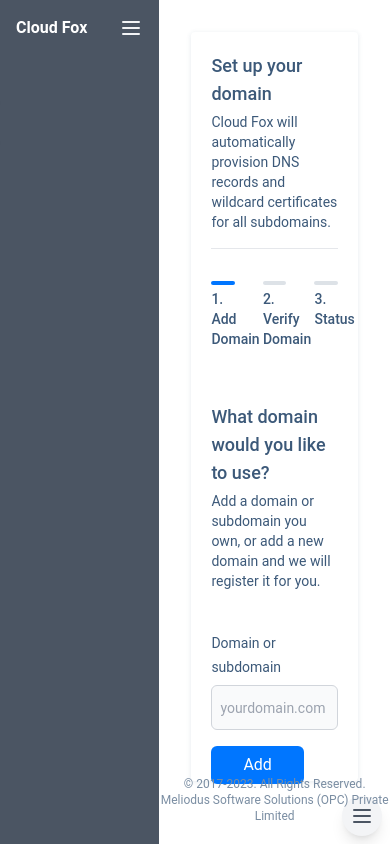
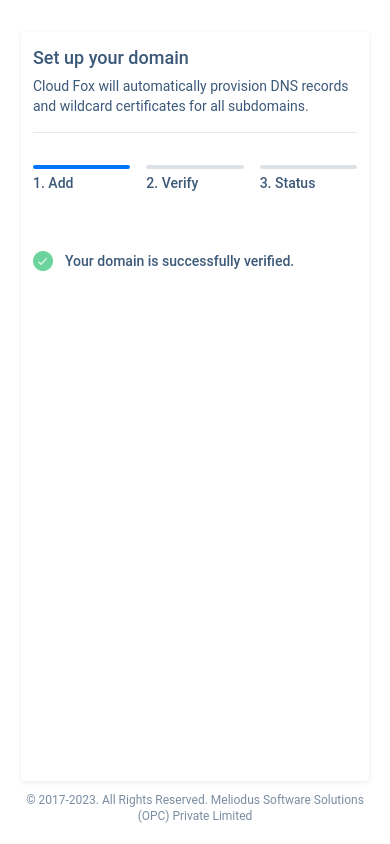
Before and after one commit to TryMeliodus/Cloud-Fox, a React (Vite) app: page /domain/setup in a window 390 px wide. Built offline with nearby package versions, Linux system fonts and the light colour scheme.

Commit message:
feat(style): mobile reponsive inner page completed

```diff
--- a/src/pages/App.tsx
+++ b/src/pages/App.tsx
@@ -8,7 +8,7 @@ import style from '../styles/app.module.css'
 import Rightarrow from '../assets/rightarrow.png'
 import Downarrow from '../assets/downarrow.png'
 
-import Sidebar from './Sidebar'
+// import Sidebar from './Sidebar'
 
 function App() {
   const [popup, setpopup] = useState(false)
@@ -19,7 +19,7 @@ function App() {
   return (
     <>
       <div className="flex min-h-screen" data-dev-hint="container">
-        <Sidebar />
+        {/* <Sidebar /> */}
         {/* while no data import */}
         {/* <div className={style.container}>
           <div className="flex justify-center items-center flex-col">
@@ -33,15 +33,15 @@ function App() {
               <div className="flex items-center space-x-3">
                 <img className="w-auto h-6" src={Add} alt="" />
                 <div className="text-default">
-                  <p className="font-medium text-[15px]">Import Project</p>
-                  <p className="text-[13px]">Add a repo from your git provider</p>
+                  <p className="font-medium text-[15px] title">Import Project</p>
+                  <p className="text-[13px] subtitle">Add a repo from your git provider</p>
                 </div>
               </div>
               <button className={style.importbtn}>Import</button>
             </div>
           </div>
 
-          <div className="bottom-5 fixed text-center text-footerText text-xs">
+          <div className="bottom-5 fixed text-center text-footerText text-xs mobile-footer">
             © 2017-2023. All Rights Reserved. Meliodus Software Solutions (OPC) Private Limited
           </div>
         </div> */}
@@ -50,7 +50,7 @@ function App() {
         {/* While data is already exist */}
         <div className={style.tablecontainer}>
           <div className={style.tablesubcontainer}>
-            <div className="border-b pb-3 flex items-center justify-between">
+            <div className="border-b pb-3 flex items-center justify-between custom-mobile-wrapper">
               <div>
                 <p className="text-default font-medium text-lg">List of instances</p>
                 <p className="text-sm text-default my-1">
@@ -102,7 +102,7 @@ function App() {
                       <td data-colname="Date" className="font-medium">
                         Jun 23, 2023
                       </td>
-                      <td data-colname="" className="font-medium">
+                      <td data-colname="" className="font-medium ">
                         <img className="w-auto h-4 mx-auto cursor-pointer" src={Rightarrow} alt="" />
                       </td>
                     </tr>
@@ -111,8 +111,8 @@ function App() {
               </div>
             </div>
           </div>
-          <div className="flex justify-center">
-            <div className="bottom-5 fixed text-center text-footerText text-xs">
+          <div className="flex justify-center ">
+            <div className="bottom-5 fixed text-center text-footerText text-xs mobile-footer">
               © 2017-2023. All Rights Reserved. Meliodus Software Solutions (OPC) Private Limited
             </div>
           </div>
@@ -121,7 +121,7 @@ function App() {
       </div>
 
       {popup && (
-        <div className="bg-white p-4 shadow-lg rounded-md absolute z-[99999] top-[110px] right-12">
+        <div className="bg-white p-4 shadow-lg rounded-md absolute z-[99999] top-[110px] right-12 newwebsite-mobile-popup">
           <div className="text-[15px] flex flex-col space-y-2.5">
             <Link className="text-default" to={`/`}>
               Import an existing project
--- a/src/pages/Domain.tsx
+++ b/src/pages/Domain.tsx
@@ -5,7 +5,7 @@ import style from '../styles/app.module.css'
 import Nofile from '../assets/nofile.png'
 import Add from '../assets/add.png'
 
-import Sidebar from './Sidebar'
+// import Sidebar from './Sidebar'
 
 function Domain() {
   const navigate = useNavigate()
@@ -17,7 +17,7 @@ function Domain() {
   return (
     <>
       <div className="flex min-h-screen" data-dev-hint="container">
-        <Sidebar />
+        {/* <Sidebar /> */}
         <div className={style.container}>
           <div className="flex justify-center items-center flex-col">
             <img className="w-auto h-20 mb-3" src={Nofile} alt="" />
@@ -30,8 +30,8 @@ function Domain() {
               <div className="flex items-center space-x-3">
                 <img className="w-auto h-6" src={Add} alt="" />
                 <div className="text-default">
-                  <p className="font-medium text-[15px]">Add or register domain</p>
-                  <p className="text-[13px]">Add a domain right here.</p>
+                  <p className="font-medium text-[15px] title">Add or register domain</p>
+                  <p className="text-[13px] subtitle">Add a domain right here.</p>
                 </div>
               </div>
               <button
@@ -44,7 +44,7 @@ function Domain() {
               </button>
             </div>
           </div>
-          <div className="bottom-5 fixed text-center text-footerText text-xs">
+          <div className="bottom-5 fixed text-center text-footerText text-xs mobile-footer">
             © 2017-2023. All Rights Reserved. Meliodus Software Solutions (OPC) Private Limited
           </div>
         </div>
--- a/src/pages/Setup.tsx
+++ b/src/pages/Setup.tsx
@@ -2,9 +2,9 @@ import { useEffect } from 'react'
 import style from '../styles/setup.module.css'
 
 // import Pencil from '../assets/pencil.png'
-// import Success from '../assets/success.png'
+import Success from '../assets/success.png'
 
-import Sidebar from './Sidebar'
+// import Sidebar from './Sidebar'
 
 function Setup() {
   useEffect(() => {
@@ -14,7 +14,7 @@ function Setup() {
   return (
     <>
       <div className="flex min-h-screen" data-dev-hint="container">
-        <Sidebar />
+        {/* <Sidebar /> */}
         <div className={style.container}>
           <div className={style.subcontainer}>
             <div className="border-b pb-3">
@@ -25,14 +25,14 @@ function Setup() {
             </div>
             {/* Loader Area */}
             <div className="mt-8">
-              <div className="grid grid-cols-3 gap-7 ">
+              <div className="grid grid-cols-3 gap-7 setup-mobile-container ">
                 <div className="col-span-1">
                   <hr className={style.enable} />
-                  <p className="text-default font-medium text-sm my-1">1. Add Domain</p>
+                  <p className="text-default font-medium text-sm my-1">1. Add </p>
                 </div>
                 <div className="col-span-1">
                   <hr className={style.disable} />
-                  <p className="text-default font-medium text-sm my-1">2. Verify Domain</p>
+                  <p className="text-default font-medium text-sm my-1">2. Verify </p>
                 </div>
                 <div className="col-span-1">
                   <hr className={style.disable} />
@@ -43,7 +43,7 @@ function Setup() {
               {/* Content area */}
               <div className={style.contentArea}>
                 {/* Add domain area */}
-                <div className="my-10">
+                {/* <div className="my-10">
                   <p className="text-default font-medium text-lg">What domain would you like to use?</p>
                   <p className="text-sm text-default my-1">
                     Add a domain or subdomain you own, or add a new domain and we will register it for you.
@@ -61,7 +61,7 @@ function Setup() {
                     required
                   />
                 </div>
-                <button className={style.addbtn}>Add</button>
+                <button className={style.addbtn}>Add</button> */}
                 {/* Add domain area */}
 
                 {/* Verify area */}
@@ -87,10 +87,12 @@ function Setup() {
                 {/* Verify area */}
 
                 {/* Status area */}
-                {/* <div className="my-10 flex items-center space-x-3">
-                  <img className="w-auto h-6" src={Success} alt="" />
-                  <p className="text-default font-medium text-lg">Your domain is successfully verified.</p>
-                </div> */}
+                <div className="my-10 flex items-center space-x-3">
+                  <img className="w-auto h-6 mobile-success-img" src={Success} alt="" />
+                  <p className="text-default font-medium text-lg mobile-success-msg">
+                    Your domain is successfully verified.
+                  </p>
+                </div>
 
                 {/* Status area */}
               </div>
@@ -99,7 +101,7 @@ function Setup() {
             {/* Loader Area */}
           </div>
           <div className="flex justify-center">
-            <div className="bottom-5 fixed text-center text-footerText text-xs">
+            <div className="bottom-5 fixed text-center text-footerText text-xs mobile-footer">
               © 2017-2023. All Rights Reserved. Meliodus Software Solutions (OPC) Private Limited
             </div>
           </div>
--- a/src/styles/app.module.css
+++ b/src/styles/app.module.css
@@ -37,6 +37,8 @@
   background: #fff;
   box-shadow: 0px 1px 4px 1px rgba(60, 89, 121, 0.09);
   height: 96%;
+  overflow-x: hidden; /* Hide horizontal scrollbar */
+  overflow-y: auto; /* Add vertical scrollbar */
 }
 
 .appaddbtn {
@@ -61,4 +63,20 @@
   .tablecontainer {
     padding: 1rem;
   }
+  .tablesubcontainer {
+    height: 93.5%;
+  }
+
+  .container {
+    padding-left: 1rem;
+    padding-right: 1rem;
+  }
+
+  .subcontainer {
+    padding: 12px;
+    column-gap: 20px;
+    margin-top: 20px;
+    margin-left: 5px;
+    margin-right: 5px;
+  }
 }
--- a/src/styles/main.css
+++ b/src/styles/main.css
@@ -466,4 +466,39 @@ span.led-green {
   .custom-mobile-header-logo {
     height: 50px;
   }
+  .custom-mobile-wrapper {
+    flex-wrap: wrap;
+    row-gap: 5px;
+  }
+  .newwebsite-mobile-popup {
+    top: 155px;
+    left: 35px;
+    width: max-content;
+  }
+
+  .table-rc-sec .table-rc table tbody tr td img {
+    display: none;
+  }
+
+  .mobile-footer {
+    padding-left: 15px;
+    padding-right: 15px;
+    padding-top: 5px;
+  }
+  .title {
+    font-size: 14px;
+  }
+  .subtitle {
+    font-size: 12px;
+  }
+  .setup-mobile-container {
+    gap: 1rem;
+  }
+
+  .mobile-success-msg {
+    font-size: 14px;
+  }
+  .mobile-success-img {
+    height: 20px;
+  }
 }
--- a/src/styles/setup.module.css
+++ b/src/styles/setup.module.css
@@ -31,3 +31,24 @@ hr.disable {
   margin-top: 50px;
   margin-bottom: 30px;
 }
+
+@media screen and (min-width: 320px) and (max-width: 767px) {
+  .tablecontainer {
+    padding: 1rem;
+  }
+
+  .tablesubcontainer {
+    height: 93.5%;
+  }
+
+  .container {
+    padding-left: 1rem;
+    padding-right: 1rem;
+  }
+
+  .subcontainer {
+    padding: 12px;
+    margin-left: 5px;
+    margin-right: 5px;
+  }
+}
```
